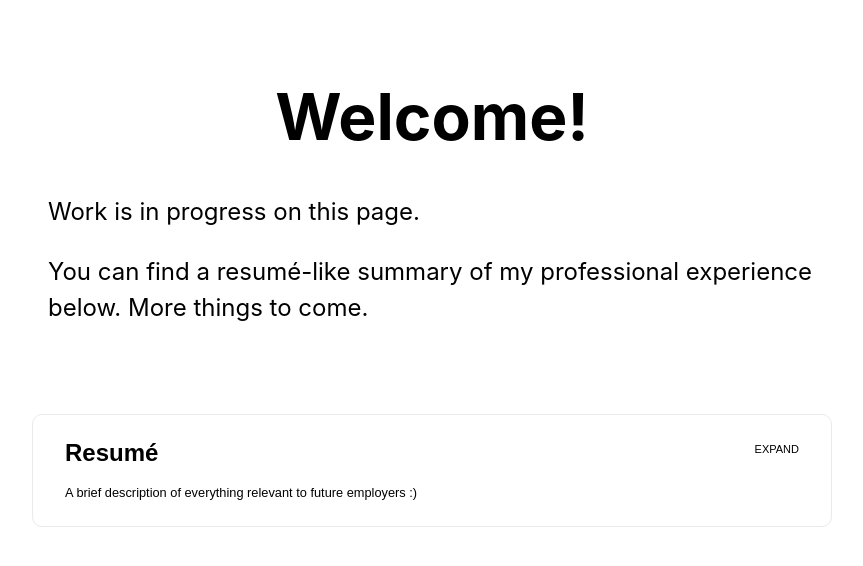
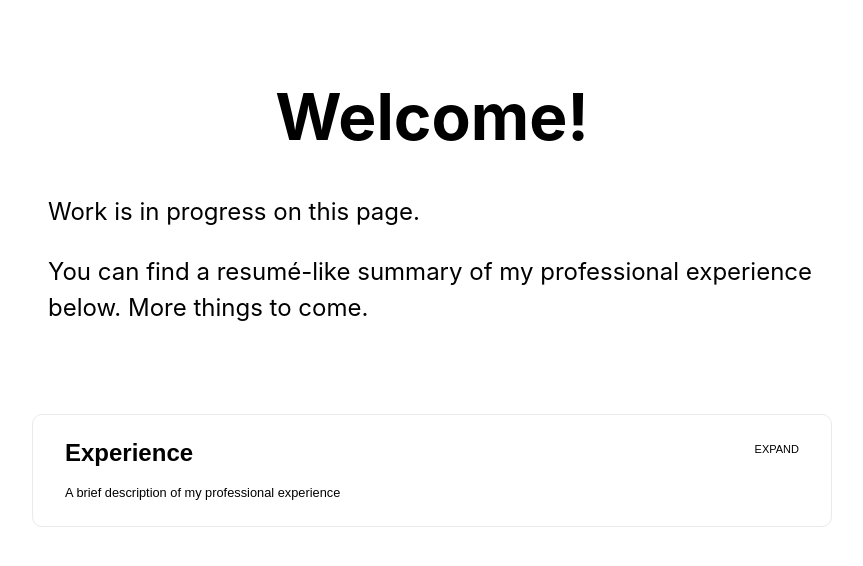
Before and after one commit to JamieMoriarty/resume, a Next.js app: page / in a window 1280 px wide. Shown: the top 566 px of the page, without its empty margins (208-1071 px from the left). Built offline with nearby package versions, Linux system fonts and the light colour scheme.

Commit message:
More accurate text for FP card

```diff
--- a/pages/index.js
+++ b/pages/index.js
@@ -21,7 +21,7 @@ export default function Home() {
                 </div>
 
                 <div className={styles.grid}>
-                    <FrontPageCard title="Resumé" description="A brief description of everything relevant to future employers :)">
+                    <FrontPageCard title="Experience" description="A brief description of my professional experience">
                         <Resume />
                     </FrontPageCard>
                 </div>
```
